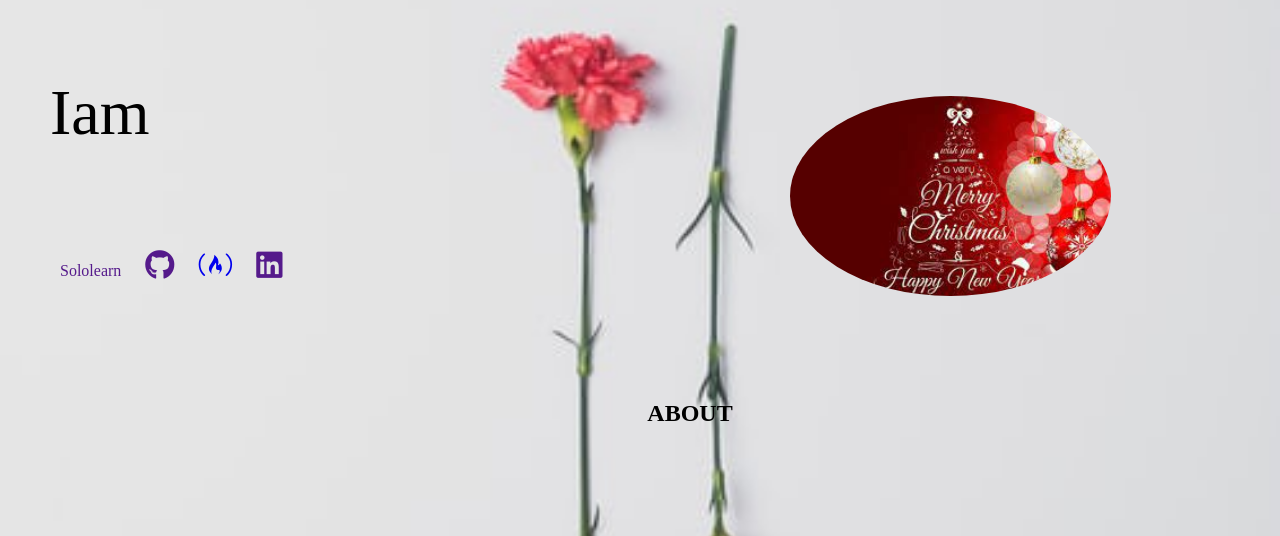
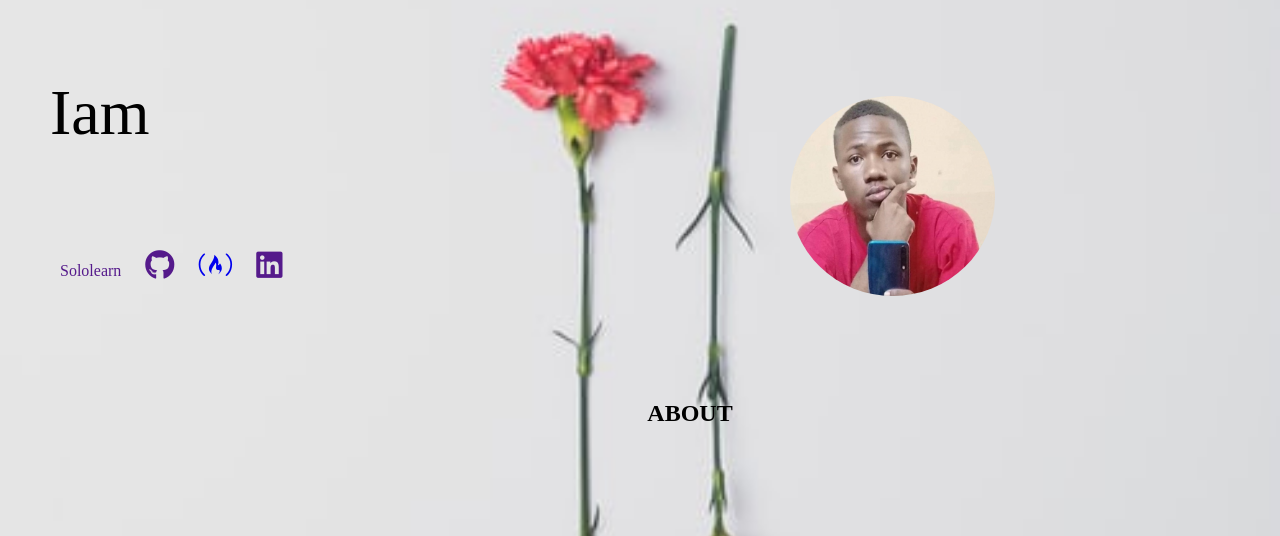
Before and after one commit to tuvaman/portfolio, a Django app: template templates/index.html in a window 1280 px wide. Shown: the part 74-610 px from the top of the page. Run offline with Django 3.2, Linux system fonts and the light colour scheme; the template is opened without the code that fills it, so the values that code supplies are empty; some libraries are stand-ins or nearby versions.

Commit message:
Update index.html

```diff
--- a/templates/index.html
+++ b/templates/index.html
@@ -33,7 +33,7 @@
   <div  class='img'>
     <div  class='pic'>
 
-	    <img src="static/download.jpg" alt='pic'>
+	    <img src="static/bar.jpg" alt='pic'>
     </div>
 
     </div>
```
